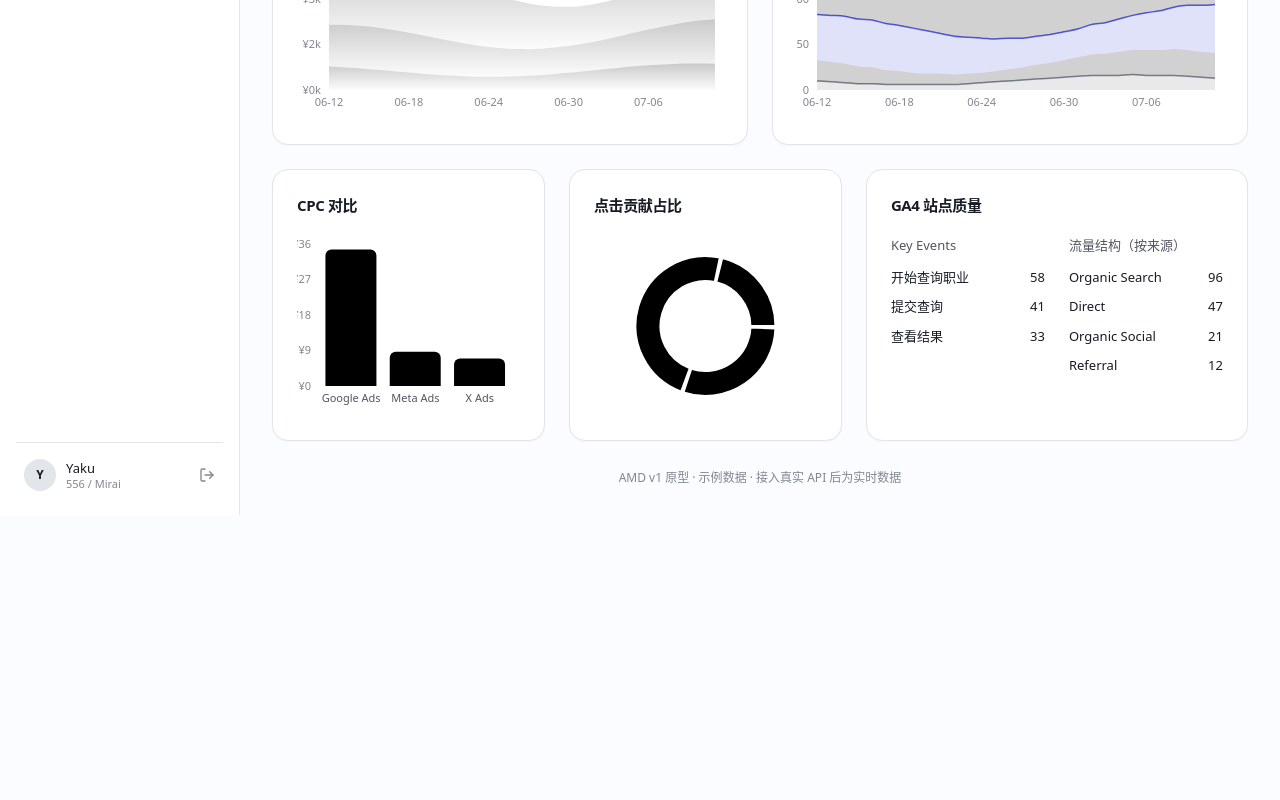
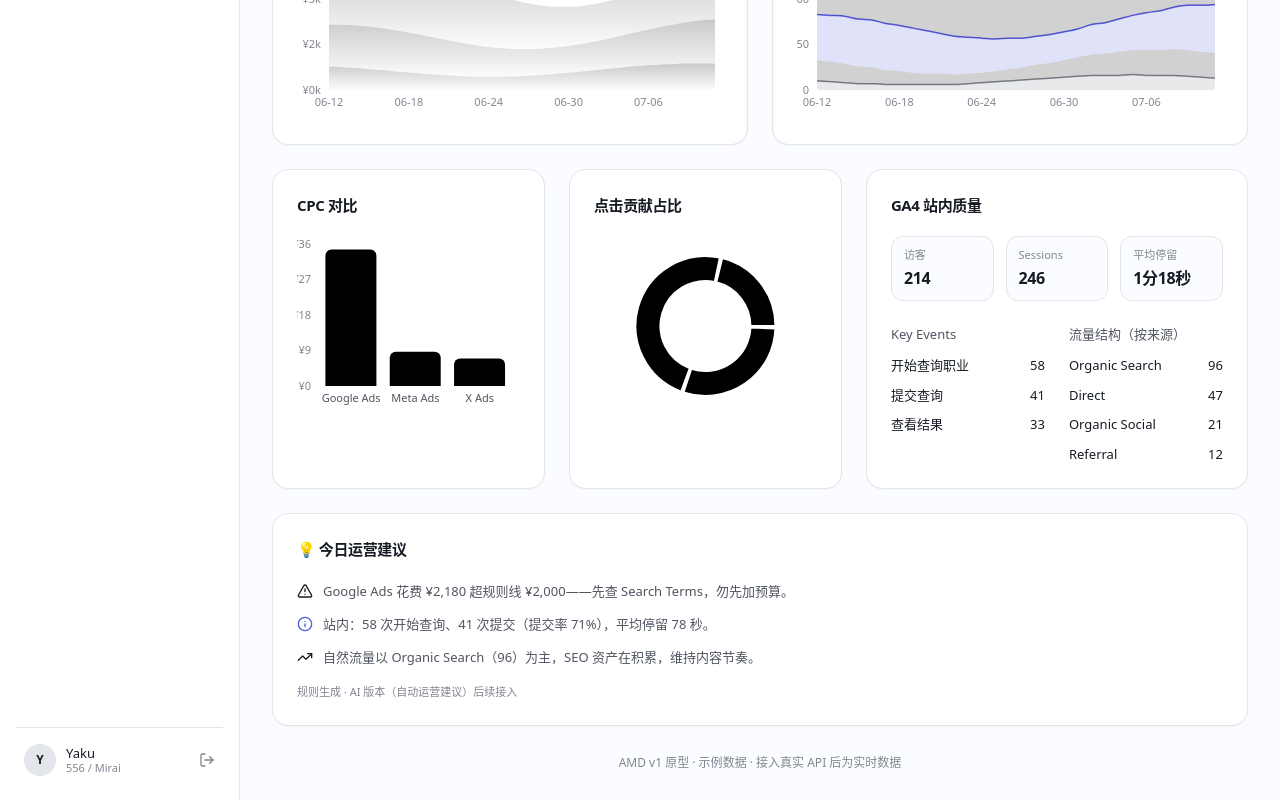
Before and after one commit to jasonhnd/amd, a Next.js app: page /dashboard in a window 1280 px wide. Shown: the part 754-1554 px from the top of the page. Before the commit the page ends 1269 px from the top, so only its background shows below. Built offline with nearby package versions, Linux system fonts and the light colour scheme.

Commit message:
feat: add GA4 dwell time + 今日运营建议 block, align titles with source report

```diff
--- a/app/(app)/dashboard/page.tsx
+++ b/app/(app)/dashboard/page.tsx
@@ -6,6 +6,7 @@ import { SpendTrendChart } from '@/components/charts/SpendTrendChart'
 import { VisitorTrendChart } from '@/components/charts/VisitorTrendChart'
 import { CpcChart } from '@/components/charts/CpcChart'
 import { ClickShareChart } from '@/components/charts/ClickShareChart'
+import { DailyAdvice } from '@/components/DailyAdvice'
 import { REPORT_DATE } from '@/lib/mock-data'
 
 function Panel({
@@ -43,15 +44,15 @@ export default function DashboardPage() {
         <div className="flex flex-col gap-6">
           <KpiCards />
 
-          <Panel title="渠道对比" hint="花费 / 展示 / 点击 / CPC · 预算规则超标标黄">
+          <Panel title="渠道表现对比" hint="花费 / 展示 / 点击 / CPC · 预算规则超标标黄">
             <ChannelTable />
           </Panel>
 
           <div className="grid gap-6 lg:grid-cols-2">
-            <Panel title="近 30 天花费趋势" hint="JPY">
+            <Panel title="💸 近 30 天花费趋势" hint="JPY">
               <SpendTrendChart />
             </Panel>
-            <Panel title="近 30 天访客趋势" hint="按来源">
+            <Panel title="👥 近 30 天访客趋势" hint="按来源">
               <VisitorTrendChart />
             </Panel>
           </div>
@@ -63,10 +64,14 @@ export default function DashboardPage() {
             <Panel title="点击贡献占比">
               <ClickShareChart />
             </Panel>
-            <Panel title="GA4 站点质量">
+            <Panel title="GA4 站内质量">
               <Ga4Panel />
             </Panel>
           </div>
+
+          <Panel title="💡 今日运营建议">
+            <DailyAdvice />
+          </Panel>
 
           <p className="pt-1 text-center text-[12px] text-[var(--color-ink-faint)]">
             AMD v1 原型 · 示例数据 · 接入真实 API 后为实时数据
--- /dev/null
+++ b/components/DailyAdvice.tsx
@@ -0,0 +1,72 @@
+import { channels, channelStatus, ga4, BUDGET_RULES } from '@/lib/mock-data'
+import { AlertTriangle, TrendingUp, Info } from 'lucide-react'
+
+type Advice = {
+  level: 'warn' | 'ok' | 'info'
+  text: string
+}
+
+// 按规则从当日数据生成建议（非 AI；AI 版本后续接入）。
+function buildAdvice(): Advice[] {
+  const items: Advice[] = []
+
+  for (const c of channels) {
+    const st = channelStatus(c)
+    if (st.level === 'warn') {
+      const line = BUDGET_RULES[c.platform].line
+      items.push({
+        level: 'warn',
+        text: `${c.name} 花费 ¥${c.spend.toLocaleString()} 超规则线 ¥${line.toLocaleString()}——${st.assessment}。`,
+      })
+    }
+  }
+
+  const submitRate = ga4.keyEvents[0].value
+    ? Math.round((ga4.keyEvents[1].value / ga4.keyEvents[0].value) * 100)
+    : 0
+  items.push({
+    level: 'info',
+    text: `站内：${ga4.keyEvents[0].value} 次开始查询、${ga4.keyEvents[1].value} 次提交（提交率 ${submitRate}%），平均停留 ${ga4.avgEngagementSec} 秒。`,
+  })
+
+  const organicTop = ga4.organicBySource[0]
+  items.push({
+    level: 'ok',
+    text: `自然流量以 ${organicTop.source}（${organicTop.value}）为主，SEO 资产在积累，维持内容节奏。`,
+  })
+
+  return items
+}
+
+const ICONS = {
+  warn: AlertTriangle,
+  ok: TrendingUp,
+  info: Info,
+} as const
+
+const COLORS = {
+  warn: 'var(--color-warn)',
+  ok: 'var(--color-ok)',
+  info: 'var(--color-accent)',
+} as const
+
+export function DailyAdvice() {
+  const advice = buildAdvice()
+
+  return (
+    <div className="flex flex-col gap-3">
+      {advice.map((a, i) => {
+        const Icon = ICONS[a.level]
+        return (
+          <div key={i} className="flex items-start gap-2.5">
+            <Icon size={16} className="mt-0.5 shrink-0" style={{ color: COLORS[a.level] }} />
+            <p className="text-[13px] leading-relaxed text-[var(--color-ink-soft)]">{a.text}</p>
+          </div>
+        )
+      })}
+      <p className="mt-1 text-[11px] text-[var(--color-ink-faint)]">
+        规则生成 · AI 版本（自动运营建议）后续接入
+      </p>
+    </div>
+  )
+}
--- a/components/Ga4Panel.tsx
+++ b/components/Ga4Panel.tsx
@@ -1,10 +1,35 @@
 import { ga4 } from '@/lib/mock-data'
+
+function fmtDuration(sec: number) {
+  const m = Math.floor(sec / 60)
+  const s = sec % 60
+  return m > 0 ? `${m}分${s}秒` : `${s}秒`
+}
 
 export function Ga4Panel() {
   const maxSource = Math.max(...ga4.organicBySource.map((s) => s.value))
+  const stats = [
+    { label: '访客', value: ga4.visitors.toLocaleString() },
+    { label: 'Sessions', value: ga4.sessions.toLocaleString() },
+    { label: '平均停留', value: fmtDuration(ga4.avgEngagementSec) },
+  ]
 
   return (
-    <div className="grid gap-6 md:grid-cols-2">
+    <div className="flex flex-col gap-6">
+      <div className="grid grid-cols-3 gap-3">
+        {stats.map((s) => (
+          <div
+            key={s.label}
+            className="rounded-xl border bg-[var(--color-surface)] px-3 py-2.5"
+            style={{ borderRadius: 12 }}
+          >
+            <div className="text-[11px] text-[var(--color-ink-faint)]">{s.label}</div>
+            <div className="tabular mt-0.5 text-base font-semibold tracking-tight">{s.value}</div>
+          </div>
+        ))}
+      </div>
+
+      <div className="grid gap-6 md:grid-cols-2">
       <div>
         <div className="mb-3 text-[13px] font-medium text-[var(--color-ink-soft)]">Key Events</div>
         <div className="flex flex-col gap-2.5">
@@ -45,6 +70,7 @@ export function Ga4Panel() {
           ))}
         </div>
       </div>
+      </div>
     </div>
   )
 }
--- a/components/TopBar.tsx
+++ b/components/TopBar.tsx
@@ -9,7 +9,7 @@ export function TopBar({ date }: { date: string }) {
   return (
     <div className="flex flex-wrap items-center justify-between gap-3 border-b bg-[var(--color-panel)] px-8 py-4">
       <div className="flex items-center gap-3">
-        <h1 className="text-lg font-semibold tracking-tight">广告日报</h1>
+        <h1 className="text-lg font-semibold tracking-tight">📊 广告日报</h1>
         <span
           className="rounded-full px-2.5 py-0.5 text-[11px] font-medium"
           style={{
```
Also changed, not shown: vercel.json (added), 1 other file (tests, documents, lock files or other folders).
